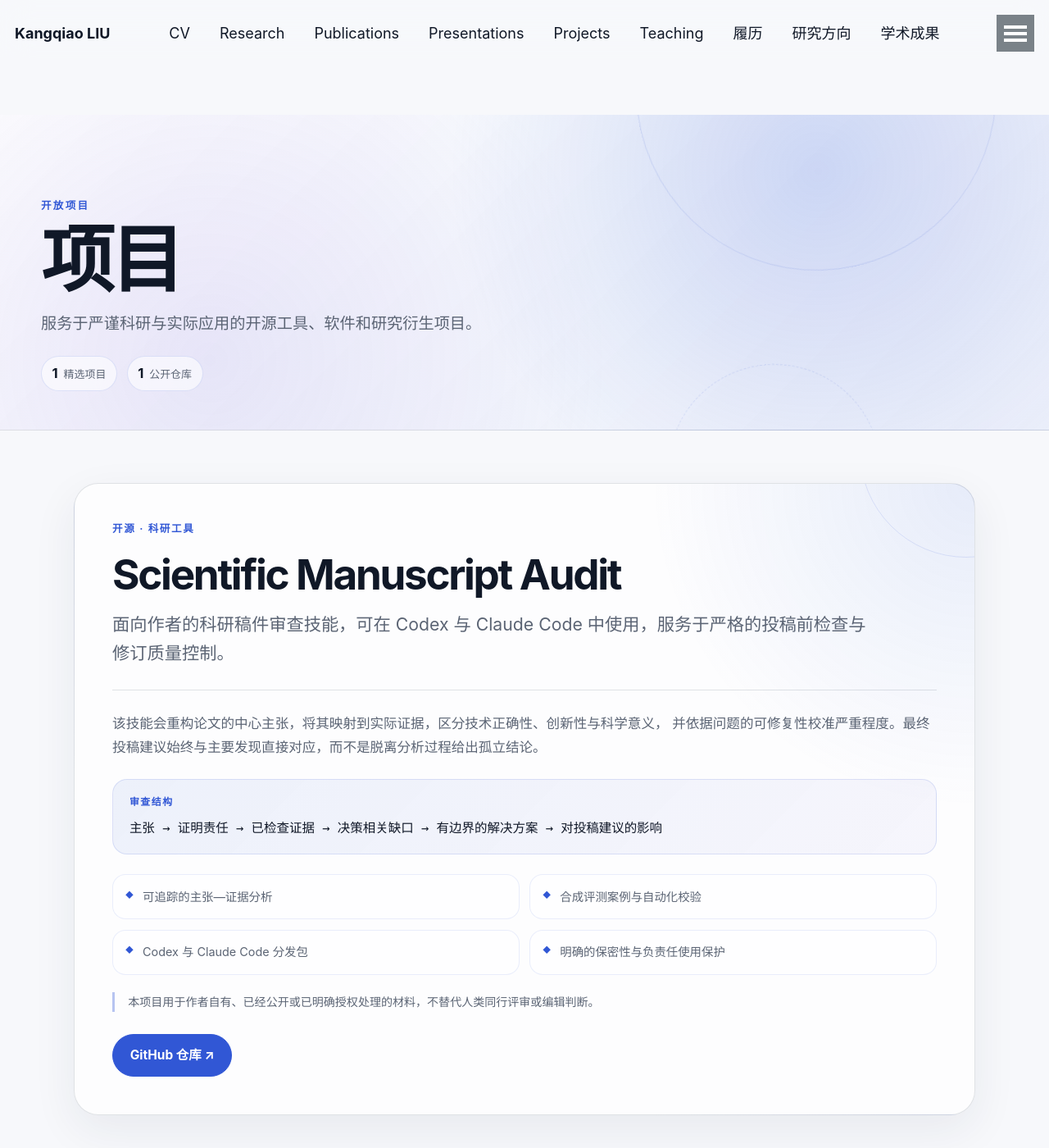
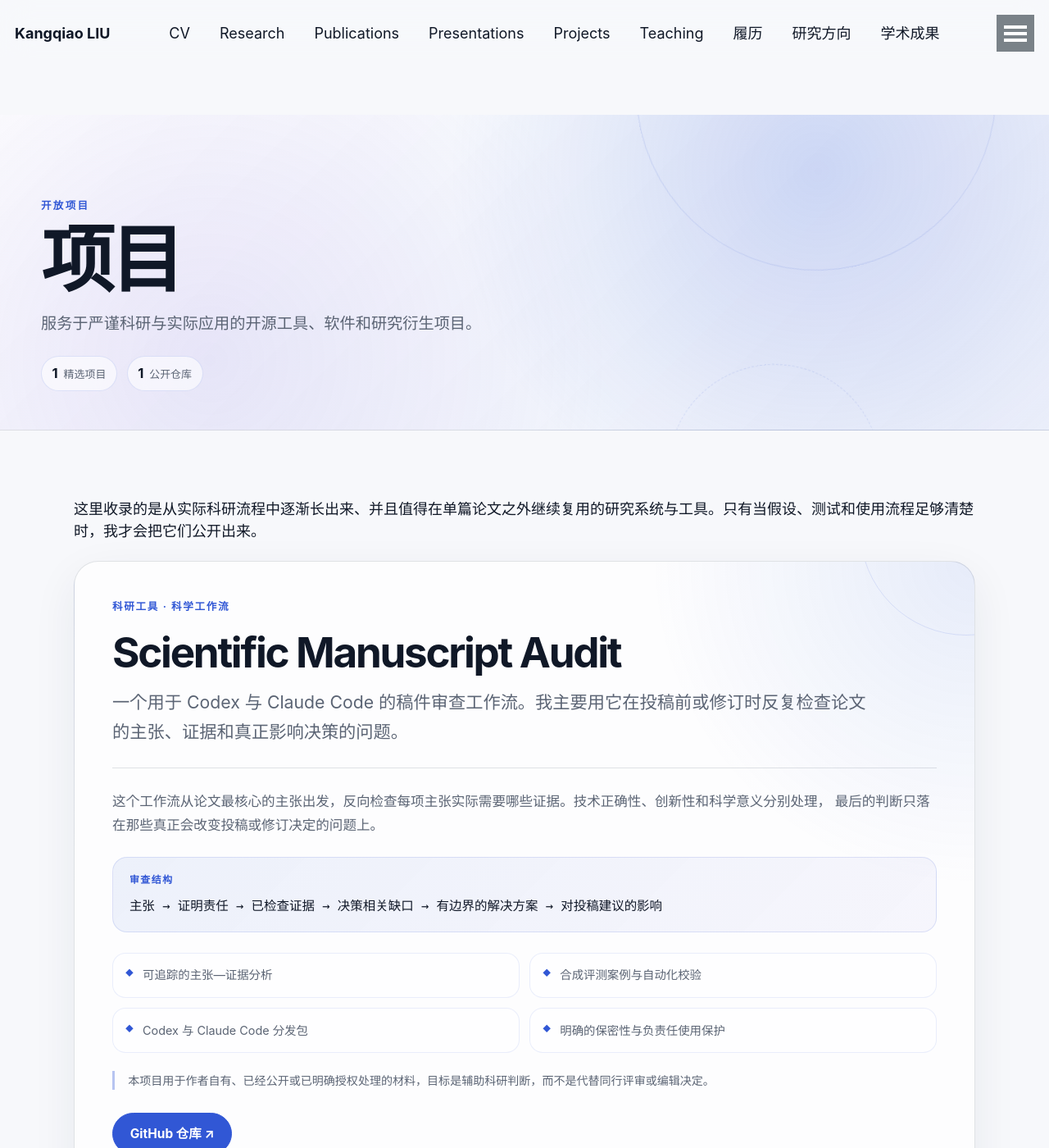
Before and after one commit to KangqiaoLiu/KangqiaoLiu.github.io, a Jekyll site: the page built from _pages/projects_zh.md, in a window 1280 px wide and 1400 px high. Shown: the whole window at 82% size. Built offline with Jekyll 4.4.1, drawn with Linux system fonts in a browser that asks for light colours.

Commit message:
以更自然的研究者语气改写项目页面

```diff
--- a/_pages/projects_zh.md
+++ b/_pages/projects_zh.md
@@ -5,22 +5,24 @@ permalink: /projects_zh/
 author_profile: true
 ---
 
+这里收录的是从实际科研流程中逐渐长出来、并且值得在单篇论文之外继续复用的研究系统与工具。只有当假设、测试和使用流程足够清楚时，我才会把它们公开出来。
+
 <ol class="project-list" aria-label="开放项目">
   <li class="project-card">
     <div class="project-card__header">
       <div class="project-card__meta">
-        <span class="project-card__category">开源 · 科研工具</span>
+        <span class="project-card__category">科研工具 · 科学工作流</span>
       </div>
       <h2 class="project-card__title">Scientific Manuscript Audit</h2>
       <p class="project-card__lede">
-        面向作者的科研稿件审查技能，可在 Codex 与 Claude Code 中使用，服务于严格的投稿前检查与修订质量控制。
+        一个用于 Codex 与 Claude Code 的稿件审查工作流。我主要用它在投稿前或修订时反复检查论文的主张、证据和真正影响决策的问题。
       </p>
     </div>
 
     <div class="project-card__content">
       <p>
-        该技能会重构论文的中心主张，将其映射到实际证据，区分技术正确性、创新性与科学意义，
-        并依据问题的可修复性校准严重程度。最终投稿建议始终与主要发现直接对应，而不是脱离分析过程给出孤立结论。
+        这个工作流从论文最核心的主张出发，反向检查每项主张实际需要哪些证据。技术正确性、创新性和科学意义分别处理，
+        最后的判断只落在那些真正会改变投稿或修订决定的问题上。
       </p>
 
       <div class="project-card__workflow" aria-label="审查结构">
@@ -36,7 +38,7 @@ author_profile: true
       </ul>
 
       <p class="project-card__scope">
-        本项目用于作者自有、已经公开或已明确授权处理的材料，不替代人类同行评审或编辑判断。
+        本项目用于作者自有、已经公开或已明确授权处理的材料，目标是辅助科研判断，而不是代替同行评审或编辑决定。
       </p>
     </div>
 
```
